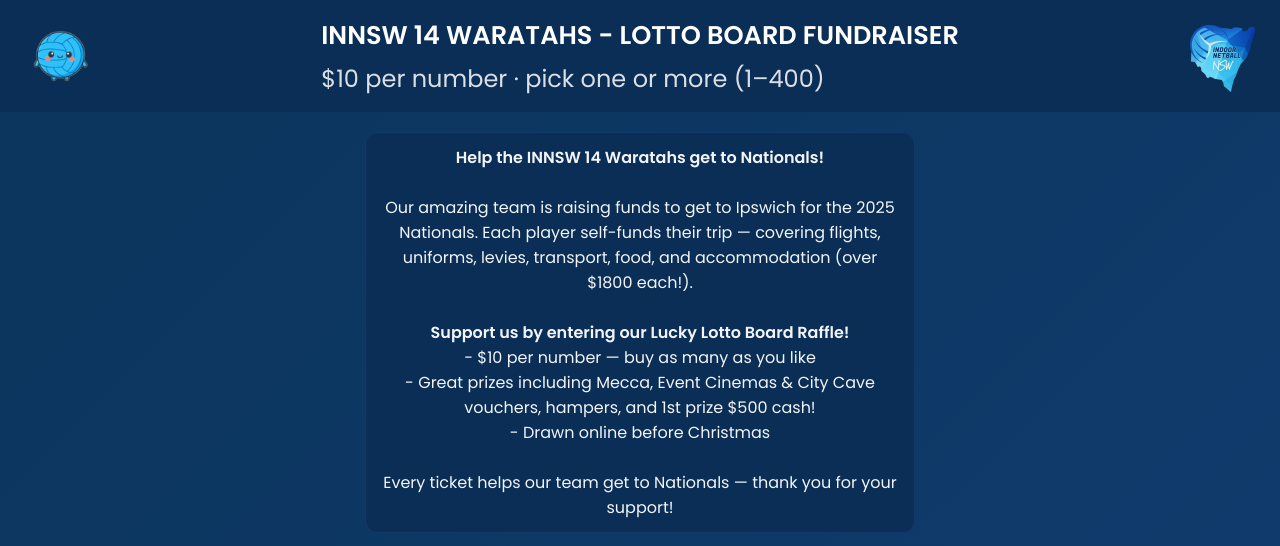
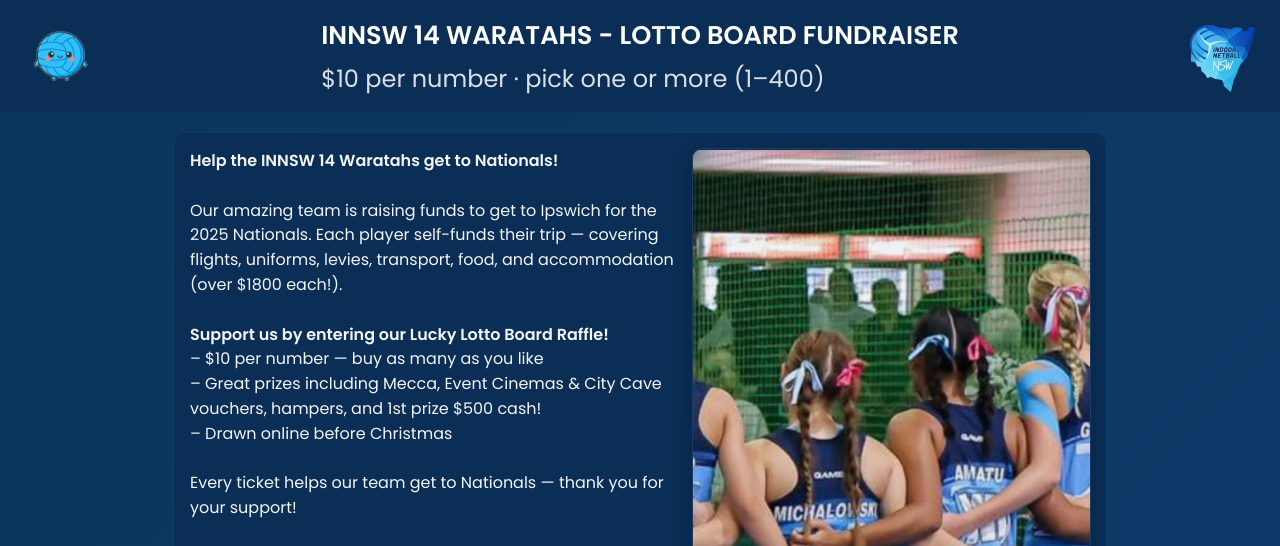
Before and after one commit to INNSW14WARATAHS/LOTTOFUNDRAISER, a plain HTML site: page index.html in a window 1280 px wide. Shown: the top 546 px of the page. Drawn offline with Linux system fonts and the light colour scheme; no server answers.

Commit message:
Update index.html

```diff
--- a/index.html
+++ b/index.html
@@ -28,17 +28,50 @@
     .btn.secondary{background:#1f3d66}
     .note{opacity:.9;text-align:center}
 
-    /* Info box */
+    /* Info box with side-by-side text + image */
     .note-box{
       background:#0a2e56;
       border:1px solid #123b6a;
       border-radius:12px;
-      padding:12px 14px;
+      padding:16px;
       margin:10px auto 16px;
-      max-width:520px;
+      max-width:900px;
       width:100%;
-      text-align:center;
       opacity:.95;
+    }
+    .note-flex{
+      display:flex;
+      gap:18px;
+      justify-content:space-between;
+      align-items:stretch;             /* make both columns share equal height */
+    }
+    .note-copy{
+      flex:1 1 55%;
+      text-align:left;
+      line-height:1.55;
+    }
+    .note-copy p{margin:0}
+    .note-media{
+      flex:1 1 45%;
+      display:flex;
+      justify-content:center;
+      align-items:center;
+    }
+    .note-media img{
+      /* Fit image to the height of the text box on wide screens */
+      height:100%;
+      width:auto;
+      max-width:100%;
+      object-fit:contain;
+      border-radius:10px;
+      box-shadow:0 6px 18px rgba(0,0,0,.25);
+      border:1px solid rgba(255,255,255,.08);
+    }
+    /* Stack on small screens and let image be responsive width */
+    @media (max-width:720px){
+      .note-flex{flex-direction:column}
+      .note-copy{text-align:center}
+      .note-media img{height:auto;width:100%;max-width:100%}
     }
 
     /* Loading/progress style for buttons */
@@ -77,28 +110,26 @@
 
 <main>
 
-  <!-- 🔹 Information area ABOVE form -->
+  <!-- 🔹 Information area ABOVE form, with right-side static image -->
   <div id="raffle-note" class="note-box">
-    <p style="margin:0">
-<b>Help the INNSW 14 Waratahs get to Nationals!</b>
-      <br>
-       <br>
-Our amazing team is raising funds to get to Ipswich for the 2025 Nationals. Each player self-funds their trip — covering flights, uniforms, levies, transport, food, and accommodation (over $1800 each!).
-<br>
-      <br>
-<b>Support us by entering our Lucky Lotto Board Raffle!</b>
-       <br>
-- $10 per number — buy as many as you like
-       <br>
-- Great prizes including Mecca, Event Cinemas & City Cave vouchers, hampers, and 1st prize $500 cash!
-       <br>
-- Drawn online before Christmas
-       <br>
-       <br>
-
-Every ticket helps our team get to Nationals — thank you for your support!
-
-    </p>
+    <div class="note-flex">
+      <div class="note-copy">
+        <p>
+          <b>Help the INNSW 14 Waratahs get to Nationals!</b><br><br>
+          Our amazing team is raising funds to get to Ipswich for the 2025 Nationals. Each player self-funds their trip — covering flights, uniforms, levies, transport, food, and accommodation (over $1800 each!).<br><br>
+          <b>Support us by entering our Lucky Lotto Board Raffle!</b><br>
+          – $10 per number — buy as many as you like<br>
+          – Great prizes including Mecca, Event Cinemas & City Cave vouchers, hampers, and 1st prize $500 cash!<br>
+          – Drawn online before Christmas<br><br>
+          Every ticket helps our team get to Nationals — thank you for your support!
+        </p>
+      </div>
+      <div class="note-media">
+        <img
+          src="https://raw.githubusercontent.com/INNSW14WARATAHS/LOTTOFUNDRAISER/refs/heads/main/image_1.png"
+          alt="INNSW Waratahs fundraiser image">
+      </div>
+    </div>
   </div>
 
   <div class="row">
@@ -289,7 +320,7 @@ Every ticket helps our team get to Nationals — thank you for your support!
     if(!jr.ok){alert(jr.error||'Could not lock your numbers. Try again.');return;}
 
     holdId=jr.hold_id;
-    startHoldCountdown(3); // 🔹 changed to 3-minute timer
+    startHoldCountdown(3); // 3-minute timer
     await loadState();
     await renderStripeElements();
     stripeBox?.scrollIntoView({behavior:'smooth'});
```
